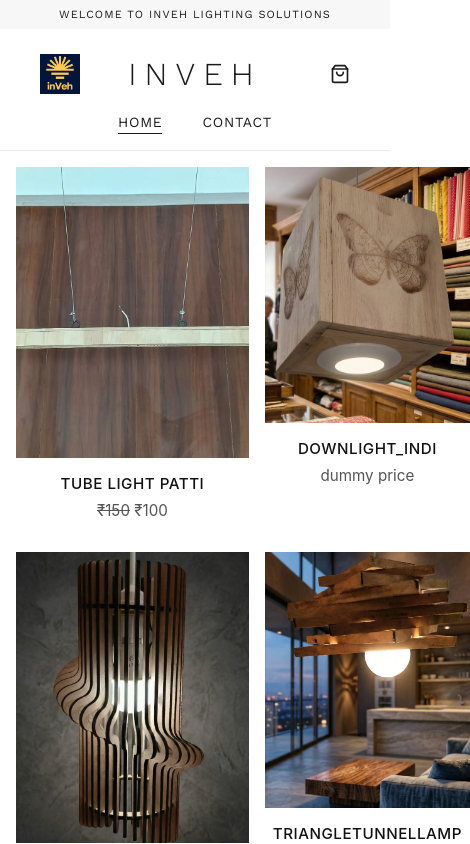
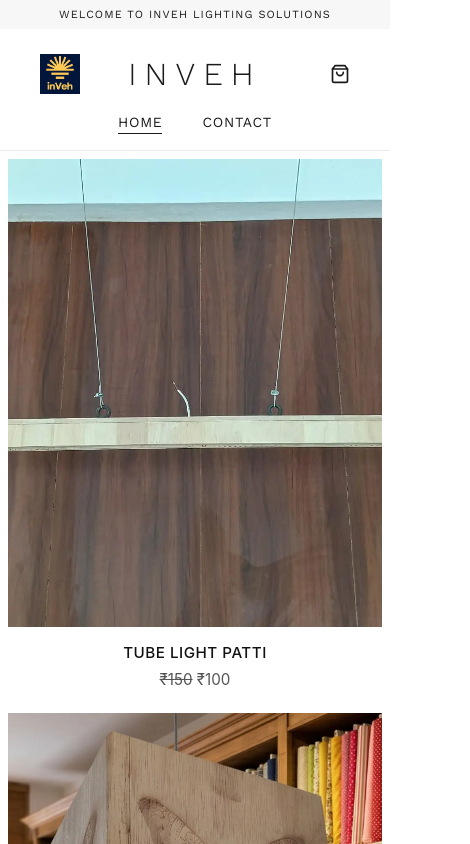
Before and after one commit to inveh/inveh_website, a Vue app: page /#/ in a window 390 px wide. Shown: the top 844 px of the page, 470 px wide, since content can reach past the window. Built offline with nearby package versions, Linux system fonts and the light colour scheme.

Commit message:
style: add horizontal overflow constraint and responsive grid layout for mobile devices in Home.vue

```diff
--- a/src/Home.vue
+++ b/src/Home.vue
@@ -49,6 +49,7 @@ const goToProduct = (index: number) => {
   padding: 2rem 4rem;
   max-width: 1400px;
   margin: 0 auto;
+  overflow-x: hidden;
 }
 
 @media (max-width: 768px) {
@@ -56,6 +57,14 @@ const goToProduct = (index: number) => {
     grid-template-columns: repeat(2, 1fr);
     padding: 1rem;
     gap: 2rem 1rem;
+  }
+}
+
+@media (max-width: 480px) {
+  .product-grid {
+    grid-template-columns: 1fr;
+    padding: 0.5rem;
+    gap: 1.5rem 0.5rem;
   }
 }
 
```
